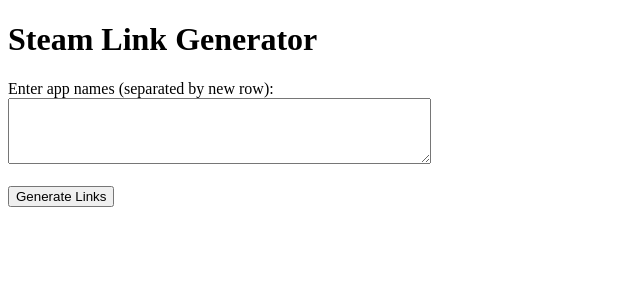
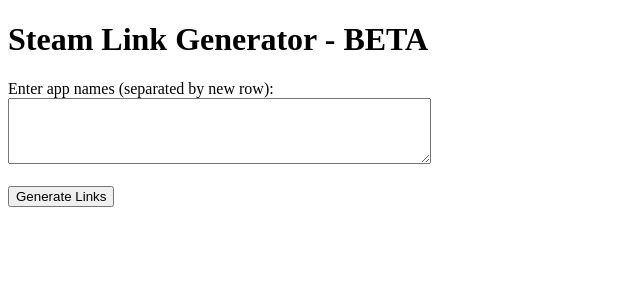
Before and after one commit to substanceswe/steamlinkgenerator, a PHP site: page / in a window 1280 px wide. Shown: the top 300 px of the page, without its empty margins (0-640 px from the left). Run offline with PHP 8.4, Linux system fonts and the light colour scheme.

Commit message:
Update index.php

```diff
--- a/index.php
+++ b/index.php
@@ -1,7 +1,7 @@
 <!DOCTYPE html>
 <html>
 <head>
-    <title>Steam Link Generator</title>
+    <title>Steam Link Generator - BETA</title>
     <style>
         table {
             border-collapse: collapse;
@@ -26,7 +26,7 @@
     </style>
 </head>
 <body>
-    <h1>Steam Link Generator</h1>
+    <h1>Steam Link Generator - BETA</h1>
     <form method="post">
         <label for="app_names">Enter app names (separated by new row):</label>
         <br>
```
